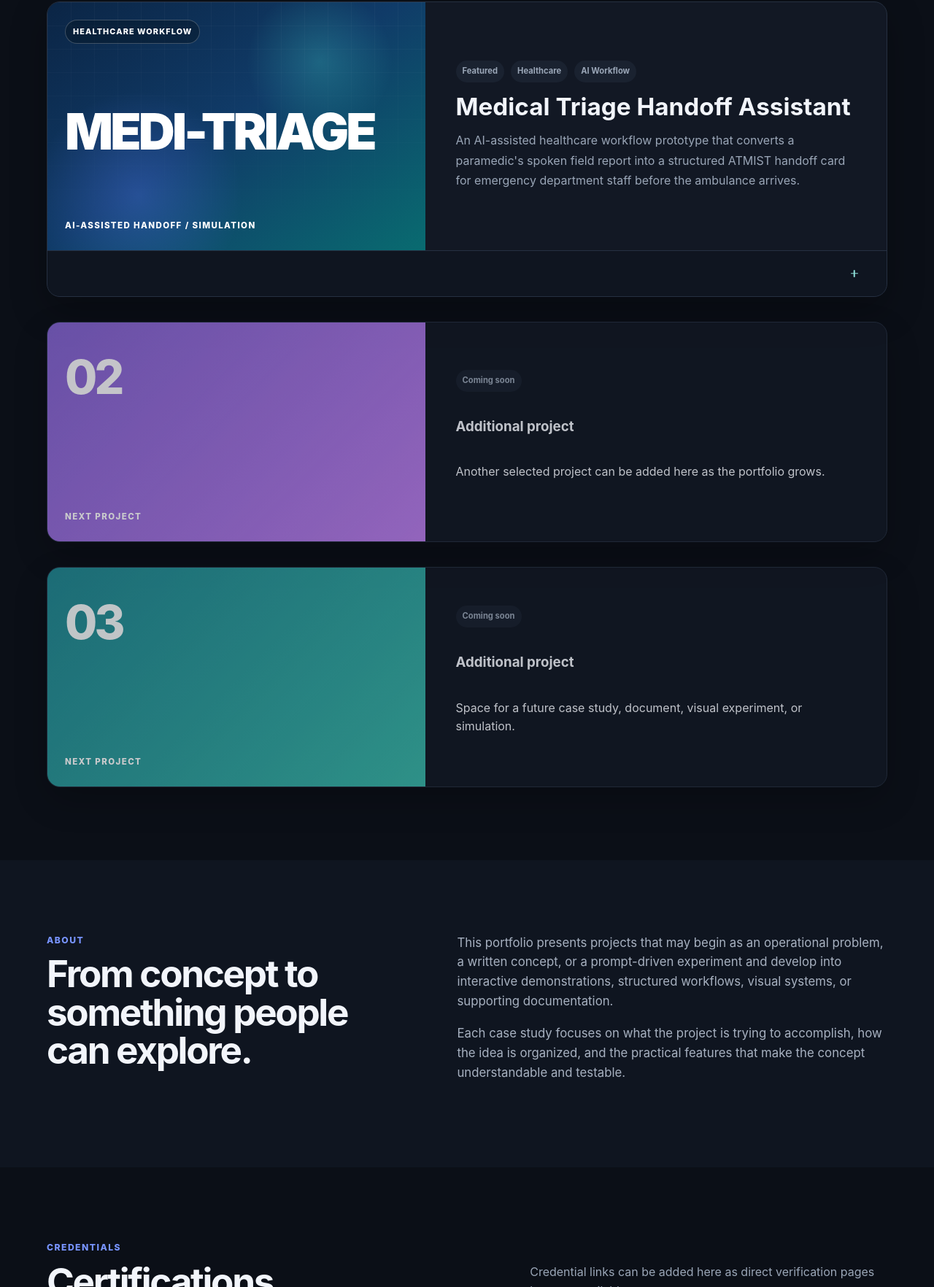
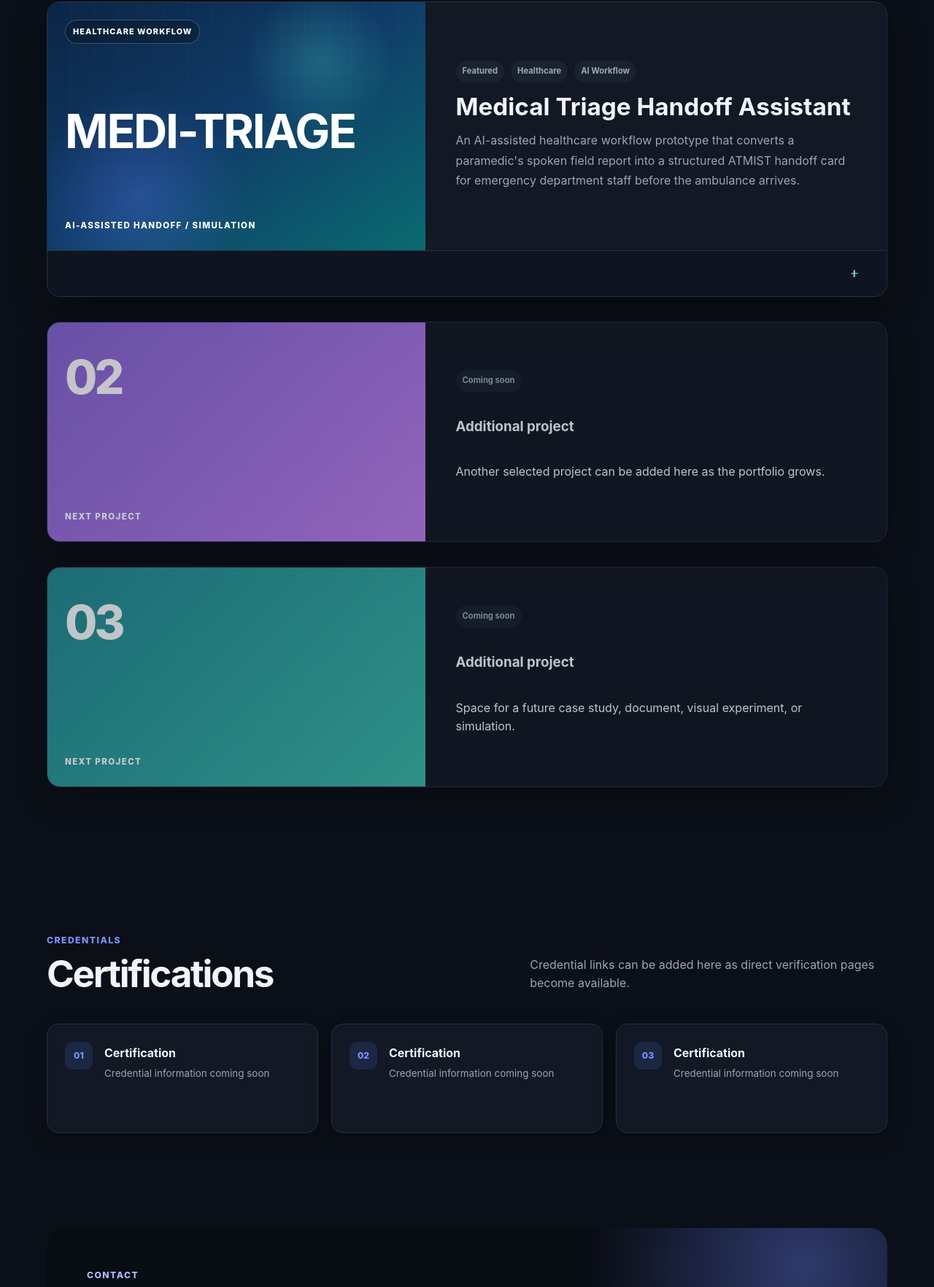
Before and after one commit to rta10/max-portfolio, a plain HTML site: page index.html in a window 1280 px wide. Shown: the part 1036-2800 px from the top of the page at 73% size. Drawn offline with Linux system fonts and the light colour scheme.

Commit message:
Add files via upload

```diff
--- a/index.html
+++ b/index.html
@@ -6,7 +6,7 @@
 <meta content="width=device-width, initial-scale=1.0" name="viewport"/>
 <title>Project Showcase</title>
 <meta content="Selected projects exploring AI-assisted workflows, structured information, and visual concepts." name="description"/>
-<link href="style.css?v=13-20260807" rel="stylesheet"/>
+<link href="style.css?v=14-20260807" rel="stylesheet"/>
 
 <style id="v11-critical-fixes">
 /* Critical v11 cleanup: intentionally inline so stale external CSS cannot reintroduce these UI elements. */
@@ -18,7 +18,6 @@
 .project-details[open] > summary::before, .project-details[open] > summary::after { content:none !important; display:none !important; }
 </style>
 </head>
-<!-- BUILD: v13-medi-triage-visible -->
 <body>
 <header class="site-header">
 <div class="wrap nav-wrap">
@@ -28,7 +27,6 @@
 </a>
 <nav aria-label="Primary navigation" class="nav-links">
 <a href="#projects">Projects</a>
-<a href="#about">About</a>
 <a href="#credentials">Credentials</a>
 <a href="#contact">Contact</a>
 </nav>
@@ -46,7 +44,6 @@
           </p>
 <div class="hero-actions">
 <a class="button button-primary" href="#projects">Browse projects</a>
-<a class="button button-secondary" href="#about">About this work</a>
 </div>
 </div>
 <div aria-label="Featured project preview" class="hero-preview">
@@ -175,25 +172,6 @@
 </div>
 </div>
 </section>
-<section class="section section-soft" id="about">
-<div class="wrap two-column">
-<div>
-<p class="section-kicker">ABOUT</p>
-<h2>From concept to something people can explore.</h2>
-</div>
-<div class="prose">
-<p>
-            This portfolio presents projects that may begin as an operational problem, a written concept,
-            or a prompt-driven experiment and develop into interactive demonstrations, structured workflows,
-            visual systems, or supporting documentation.
-          </p>
-<p>
-            Each case study focuses on what the project is trying to accomplish, how the idea is organized,
-            and the practical features that make the concept understandable and testable.
-          </p>
-</div>
-</div>
-</section>
 <section class="section" id="credentials">
 <div class="wrap">
 <div class="section-heading">
--- a/style.css
+++ b/style.css
@@ -1580,5 +1580,16 @@ footer {
 .project-row > .project-details[open] > summary::after { content:none !important; display:none !important; }
 
 
-/* v13: fit the descriptive project title cleanly in the visual panel */
-.visual-triage .triage-mark { font-size: clamp(2.8rem, 5.4vw, 5.25rem) !important; letter-spacing: -.055em !important; white-space: nowrap; }
+/* v14 — lighter MEDI-TRIAGE title treatment */
+.triage-mark {
+  font-size: clamp(2.75rem, 5vw, 4.65rem) !important;
+  font-weight: 700 !important;
+  letter-spacing: -0.035em !important;
+  line-height: 0.98 !important;
+}
+
+@media (max-width: 720px) {
+  .triage-mark {
+    font-size: clamp(2.35rem, 11vw, 3.7rem) !important;
+  }
+}
```
Also changed, not shown: VERSION.txt, 1 other file.
